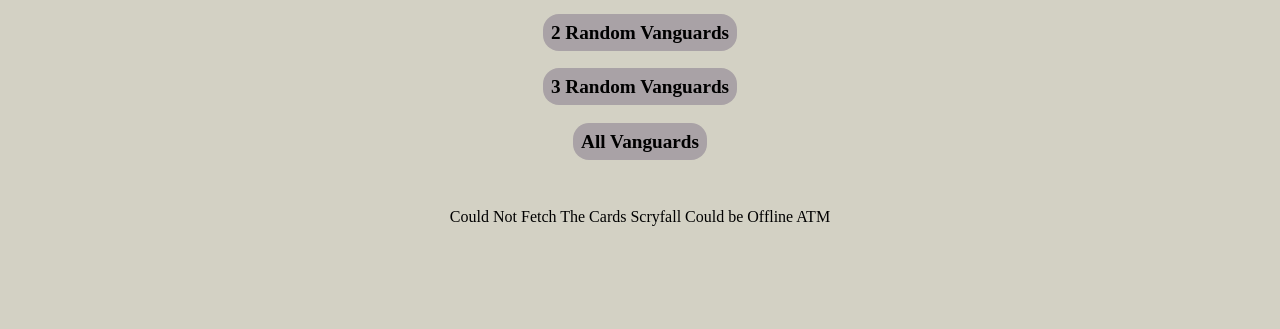
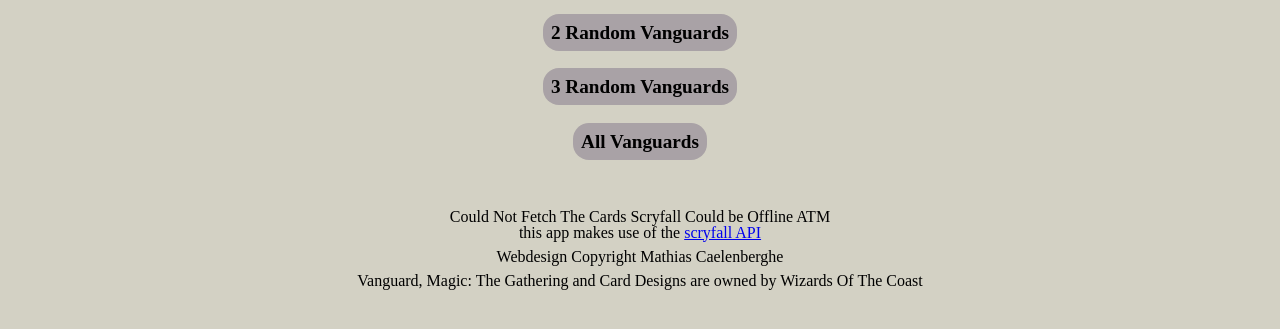
Before and after one commit to CaelenbergheMathias/MtgVanguard, a plain HTML site: page index.html in a window 1280 px wide. Shown: the part 129-458 px from the top of the page. Drawn offline with Linux system fonts and the light colour scheme; no server answers.

Commit message:
adde copyright information

```diff
--- a/assets/sass/screen.scss
+++ b/assets/sass/screen.scss
@@ -20,10 +20,8 @@
 
 nav{
   margin-bottom: 2.5rem;
-
-}
-
-
+  ol{
+    li{
       a{
         text-decoration: none;
         color: #000;
@@ -33,6 +31,12 @@
         background-color: #a9a2a6;
         border-radius: 1rem;
       }
+    }
+  }
+}
+
+
+
 
 ol{
   display: flex;
@@ -83,3 +87,13 @@
     border-style: solid;
   }
 }
+footer{
+  display: flex;
+  flex-direction: column;
+  justify-content: center;
+  align-items: center;
+
+  p{
+    margin-bottom: 0.5rem;
+  }
+}
--- a/index.html
+++ b/index.html
@@ -23,7 +23,11 @@
 
 
 </article>
-
+<footer>
+    <p>this app makes use of the  <a href="https://scryfall.com/docs/api">scryfall API</a></p>
+    <p>Webdesign Copyright Mathias Caelenberghe</p>
+    <p>Vanguard, Magic: The Gathering and Card Designs are owned by Wizards Of The Coast</p>
+</footer>
 <script type="text/javascript" src="assets/js/script.js"></script>
 </body>
 
```
Also changed, not shown: assets/css/screen.css, 1 other file. Lines whose indentation alone changed are shown as unchanged.
